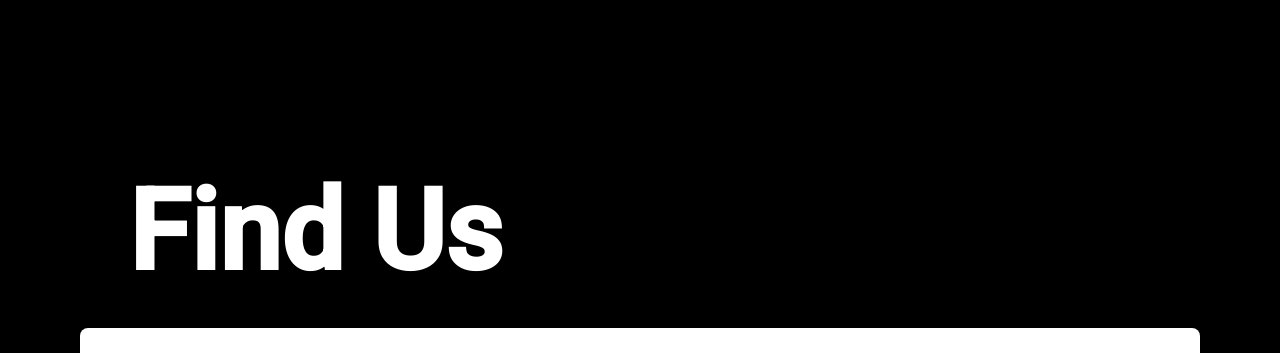
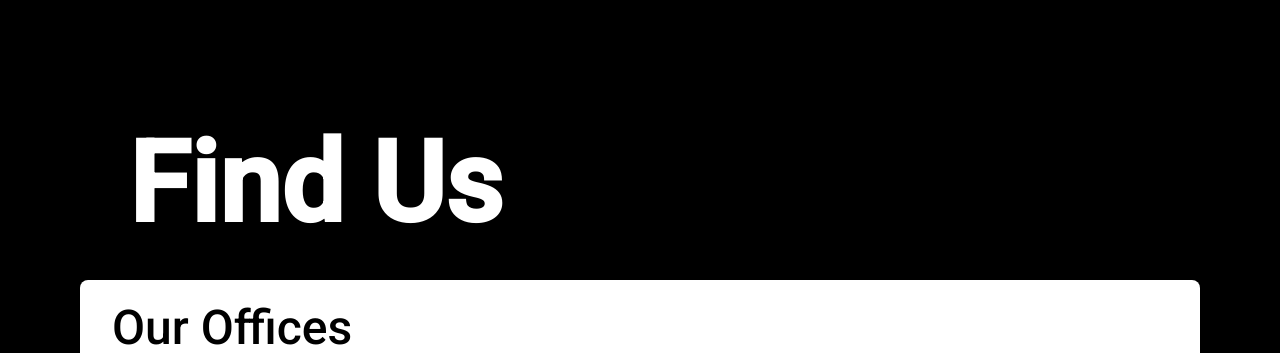
Before and after one commit to goodonone/celebrity-health-fitness-video-subscription, an Angular app in the folder finalProject/: page /contact in a window 1280 px wide. Shown: the part 840-1193 px from the top of the page. Built offline with nearby package versions, Linux system fonts and the light colour scheme.

Commit message:
Contact Page done

```diff
--- a/finalProject/src/app/components/contact/contact.component.css
+++ b/finalProject/src/app/components/contact/contact.component.css
@@ -1,7 +1,6 @@
 * {
   font-family: 'Outfit', sans-serif;
 }
-
 
 .background {
   position: fixed;
@@ -17,7 +16,6 @@
   background-attachment: fixed;
   /* z-index: 1; */
 }
-
 
 
 h1.contactUs {
@@ -44,7 +42,7 @@ h1.findUs {
   text-align: left;
   font-size: 7rem;
   padding-left: 8rem;
-  padding-top: 5rem;
+  padding-top: 2rem;
   padding-bottom: 4rem;
   /* padding-right: 1rem;
     padding-top: 2rem;
```
Also changed, not shown: finalProject/src/app/components/contact/contact.component.html (+2 -5 lines).
